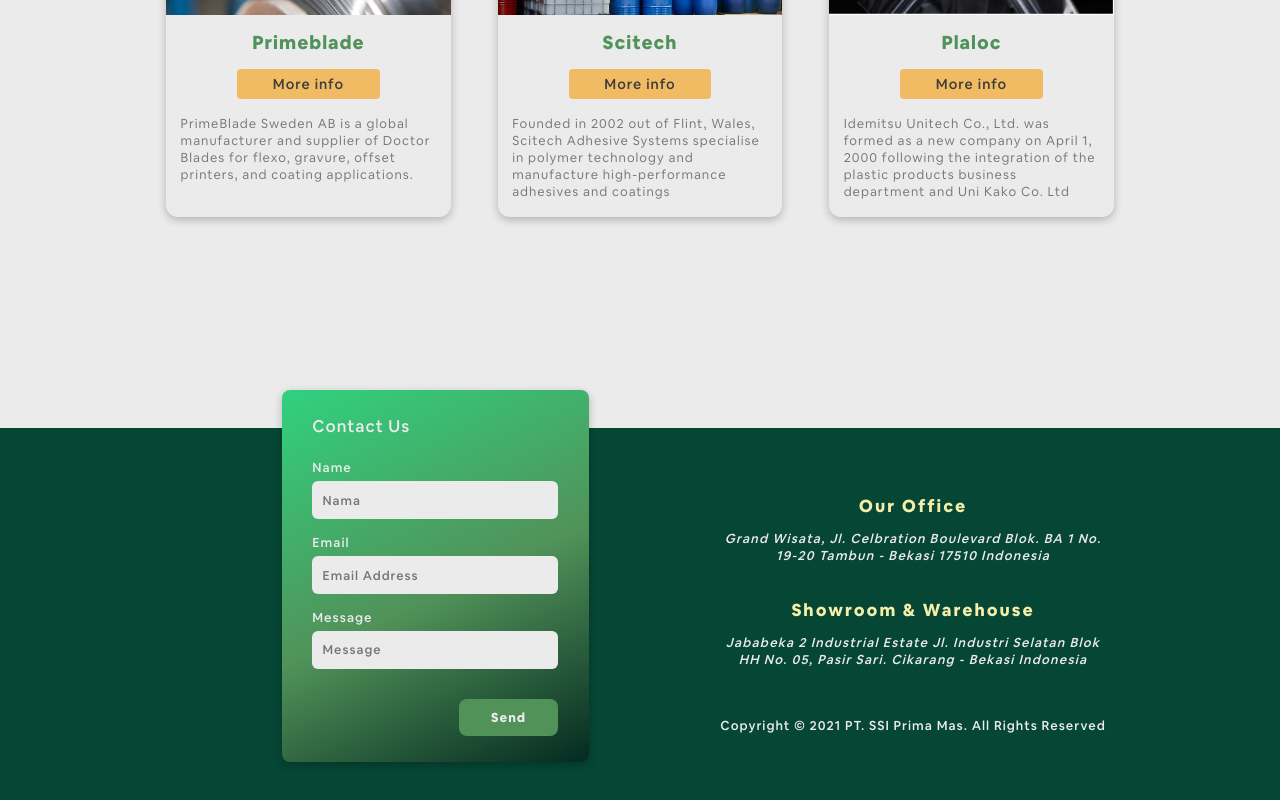
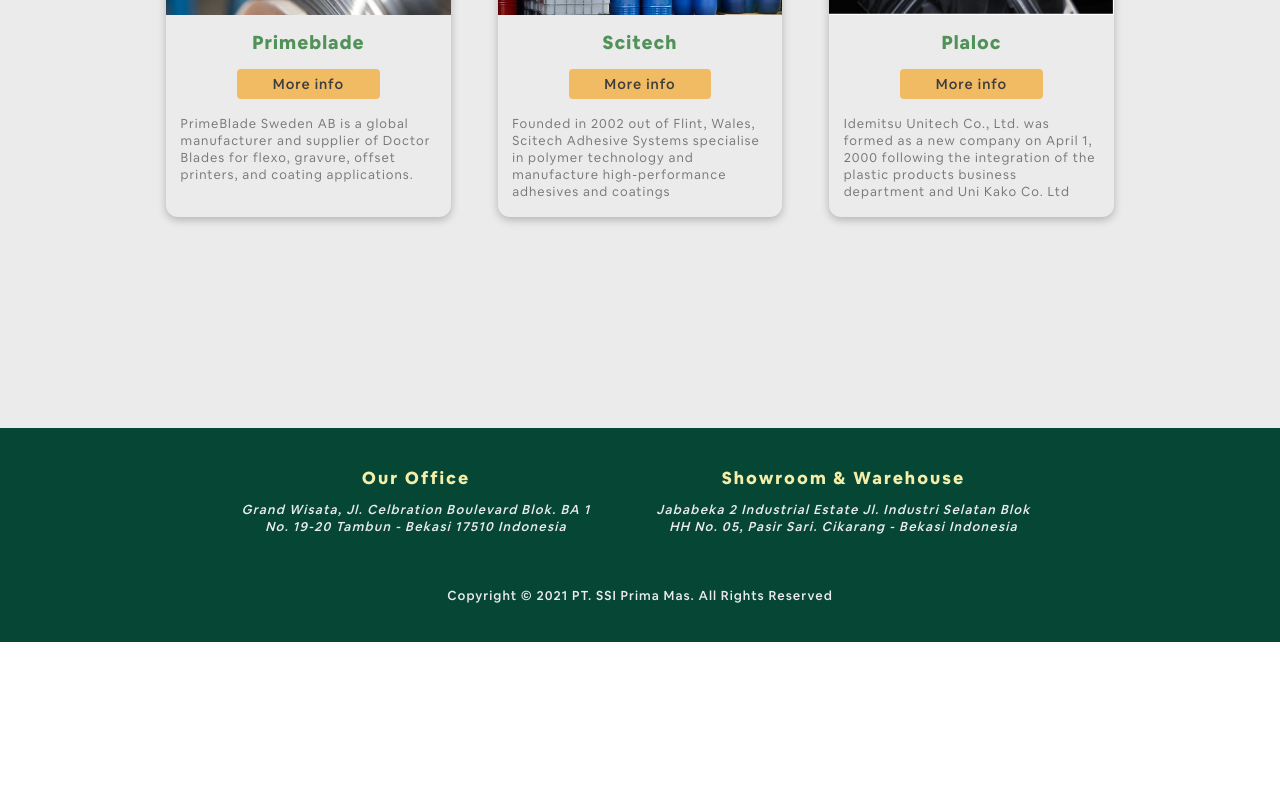
Before and after one commit to syawaljasira/spm-frontend, a React (Create React App) app: page /products in a window 1280 px wide. Shown: the part 973-1773 px from the top of the page. After the commit the page ends 1615 px from the top, so only its background shows below. Built offline with nearby package versions, Linux system fonts and the light colour scheme.

Commit message:
fix webkit/safari issue

```diff
--- a/src/components/AboutUs.scss
+++ b/src/components/AboutUs.scss
@@ -11,6 +11,7 @@
     display: flex;
     justify-content: center;
     background-color: #f8fcff;
+    align-items: flex-start;
 
     img {
       width: 80%;
--- a/src/components/Footer.js
+++ b/src/components/Footer.js
@@ -4,37 +4,6 @@
 const Footer = () => {
   return (
     <footer className="footer">
-      <div id="contact" className="footer__gap"></div>
-      <div className="footer__contactUs">
-        <form className="footer__contactUs-card">
-          <h4 className="form-title">Contact Us</h4>
-          <span className="input-group">
-            <label htmlFor="name">Name</label>
-            <input type="text" name="name" id="name" placeholder="Nama" />
-          </span>
-          <span className="input-group">
-            <label htmlFor="email">Email</label>
-            <input
-              type="email"
-              name="email"
-              id="email"
-              placeholder="Email Address"
-            />
-          </span>
-          <span className="input-group">
-            <label htmlFor="message">Message</label>
-            <input
-              type="text"
-              name="message"
-              id="message"
-              placeholder="Message"
-            />
-          </span>
-          <span className="form-btn">
-            <button>Send</button>
-          </span>
-        </form>
-      </div>
       <div className="footer__address">
         <div className="footer__address-item">
           <h5>Our Office</h5>
@@ -50,10 +19,10 @@
             Pasir Sari. Cikarang - Bekasi Indonesia
           </address>
         </div>
-        <p className="footer__copyright">
-          Copyright &copy; 2021 PT. SSI Prima Mas. All Rights Reserved
-        </p>
       </div>
+      <p className="footer__copyright">
+        Copyright &copy; 2021 PT. SSI Prima Mas. All Rights Reserved
+      </p>
     </footer>
   );
 };
--- a/src/components/Footer.scss
+++ b/src/components/Footer.scss
@@ -1,90 +1,16 @@
 .footer {
   padding: 3vw 10vw;
   display: flex;
-  justify-content: space-around;
+  flex-direction: column;
+  justify-content: flex-start;
   align-items: center;
+  gap: 3vw;
   background-color: var(--color-primaryDark);
 
-  &__contactUs {
-    margin-top: -6vw;
-    width: 40%;
+  &__address {
+    width: 80%;
     display: flex;
-
-    &-card {
-      width: 75%;
-      padding: 2vw 2.4vw;
-      margin: 0 auto;
-      display: flex;
-      flex-direction: column;
-      justify-self: flex-end;
-      gap: 1.2vw;
-      border-radius: 8px;
-      box-shadow: rgba(0, 0, 0, 0.24) 0px 3px 8px;
-      background: rgb(4, 42, 32);
-      background: linear-gradient(
-        335deg,
-        rgba(4, 42, 32, 1) 0%,
-        rgba(81, 146, 89, 1) 46%,
-        rgba(49, 208, 126, 1) 99%
-      );
-
-      .form-title {
-        font-size: 1.3vw;
-        font-weight: 300;
-        color: var(--color-gray-surface);
-        padding-bottom: 0.5vw;
-      }
-
-      .input-group {
-        display: flex;
-        flex-direction: column;
-        gap: 0.4vw;
-
-        label {
-          font-size: 1vw;
-          color: var(--color-gray-surface);
-          font-weight: 300;
-        }
-
-        input {
-          padding: 0.8vw;
-          font-size: 0.98vw;
-          color: var(--color-dark);
-          font-weight: 300;
-          border: none;
-          border-radius: 6px;
-          background-color: var(--color-gray-surface);
-        }
-      }
-
-      .form-btn {
-        padding-top: 1.2vw;
-        display: flex;
-        justify-content: flex-end;
-
-        button {
-          border: none;
-          border-radius: 8px;
-          padding: 10px 13%;
-          font-size: 1vw;
-          font-weight: 400;
-          background-color: var(--color-primary);
-          color: var(--color-gray-surface);
-          cursor: pointer;
-          transition: all 300ms cubic-bezier(0.4, 0, 0.2, 1);
-        }
-        button:hover {
-          background-color: var(--color-primary-hover);
-          color: var(--color-light);
-        }
-      }
-    }
-  }
-
-  &__address {
-    width: 40%;
-    display: flex;
-    flex-direction: column;
+    flex-direction: row;
     gap: 2.8vw;
 
     &-item {
@@ -109,8 +35,11 @@
         letter-spacing: 1.2px;
       }
     }
+  }
 
   .footer__copyright {
+    width: 100%;
+    align-self: center;
     padding-top: 1vw;
     text-align: center;
     font-size: 1vw;
@@ -118,72 +47,23 @@
     color: var(--color-gray-surface);
   }
 }
-}
 
 @media screen and (max-width: 576px) {
   .footer {
-    padding: 8vw 6vw;
+    padding: 2.5rem 1rem;
     display: flex;
     flex-direction: column;
     align-items: center;
     justify-content: center;
-
-    &__gap {
-      margin-top: -9rem;
-      height: 1px;
-      background-color: transparent;
-    }
-
-    &__contactUs {
-      margin-top: 5rem;
-      width: 100%;
-      display: flex;
-
-      &-card {
-        width: 90%;
-        padding: 5vw 6vw;
-        gap: 5vw;
-
-        .form-title {
-          font-size: 6vw;
-          padding-bottom: 1.5vw;
-        }
-
-        .input-group {
-          display: flex;
-          flex-direction: column;
-          gap: 1vw;
-
-          label {
-            font-size: 4vw;
-          }
-
-          input {
-            padding: 2vw;
-            font-size: 3.8vw;
-          }
-        }
-
-        .form-btn {
-          padding-top: 2.5vw;
-
-          button {
-            padding: 8px 13%;
-            font-size: 3.8vw;
-            font-weight: 400;
-          }
-        }
-      }
-    }
+    gap: 2rem;
 
     &__address {
       width: 100%;
-      gap: 6vw;
-
-      padding-top: 4rem;
+      flex-direction: column;
+      gap: 2.5rem;
 
       &-item {
-        gap: 3vw;
+        gap: 1rem;
 
         width: 100%;
 
@@ -197,6 +77,7 @@
           font-size: 3.8vw;
         }
       }
+    }
 
     .footer__copyright {
       padding-top: 6vw;
@@ -204,4 +85,3 @@
     }
   }
 }
-}
--- a/src/components/Hero.scss
+++ b/src/components/Hero.scss
@@ -15,6 +15,8 @@
     height: 100vh;
     position: fixed;
     z-index: -1;
+    object-fit: contain;
+    object-position: center;
   }
 
   &__content {
@@ -126,11 +128,12 @@
 
     &__bg {
       background-color: rgba(0, 0, 0, 0.38);
+      background-blend-mode: multiply;
       background-size: auto 100%;
       background-position: top right;
+      background-attachment: scroll;
       width: 100%;
       height: 100vh;
-      position: absolute;
       z-index: -1;
     }
 
@@ -143,7 +146,7 @@
       width: 100%;
       height: 100vh;
       overflow-x: hidden;
-      gap: 3rem;
+      gap: 0;
 
       &-left {
         width: 80%;
@@ -197,6 +200,8 @@
         display: flex;
         justify-content: center;
 
+        padding-bottom: 3rem;
+
         &-anim {
           width: 50vw;
           height: 50vw;
--- a/src/components/VisionAndMission.scss
+++ b/src/components/VisionAndMission.scss
@@ -13,6 +13,7 @@
       width: 50%;
       display: flex;
       justify-content: center;
+      align-items: flex-start;
       background-color: var(--color-primaryLight);
       border-bottom-left-radius: 40%;
 
@@ -78,6 +79,7 @@
       width: 50%;
       display: flex;
       justify-content: center;
+      align-items: flex-start;
       background-color: var(--color-primaryLight);
       border-top-right-radius: 40%;
 
--- a/src/components/product/ProductHeader.scss
+++ b/src/components/product/ProductHeader.scss
@@ -13,6 +13,7 @@
     height: auto;
     display: flex;
     justify-content: center;
+    align-items: flex-start;
 
     img {
       width: 100%;
--- a/src/pages/Products.scss
+++ b/src/pages/Products.scss
@@ -48,6 +48,7 @@
         position: relative;
         width: 100%;
         height: 16vw;
+        align-items: flex-start;
 
         img {
           width: 100%;
```
Also changed, not shown: 1 other file (tests, documents, lock files or other folders). Lines whose indentation alone changed are shown as unchanged.
